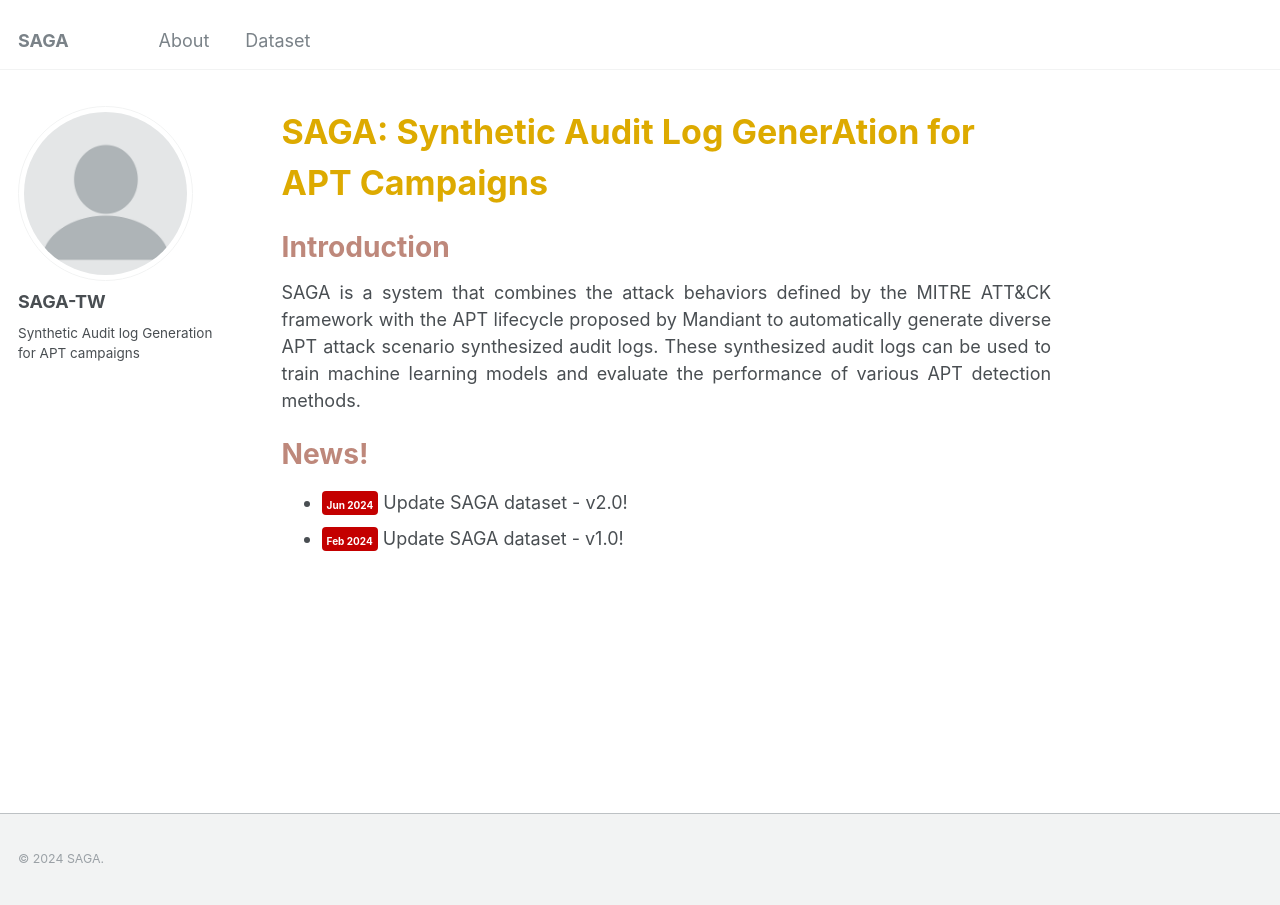
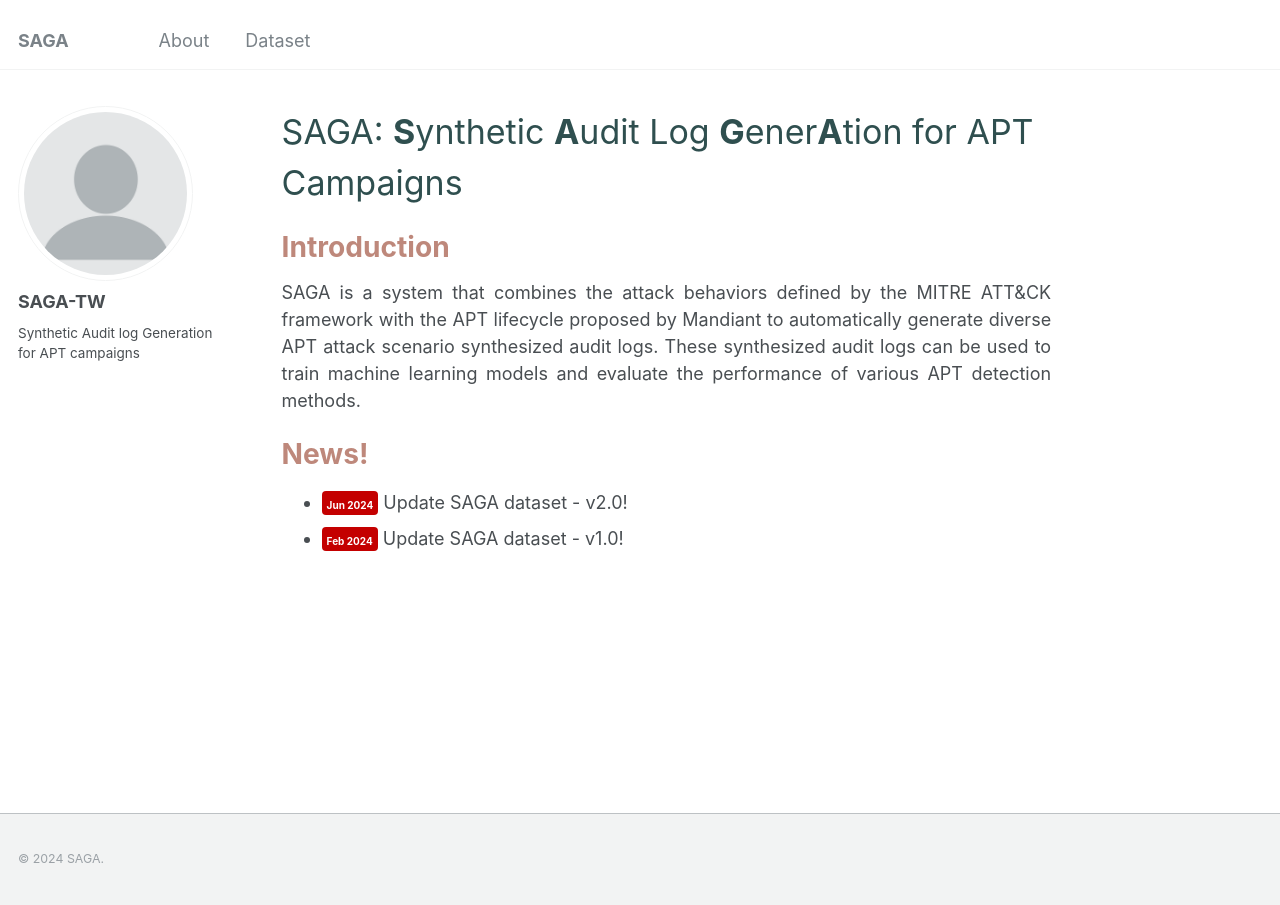
Before and after one commit to saga-tw/saga-tw.github.io, a Jekyll site: the page built from _pages/about.md, in a window 1280 px wide. Built offline with Jekyll 4.4.1, drawn with Linux system fonts in a browser that asks for light colours.

Commit message:
Update about.md

```diff
--- a/_pages/about.md
+++ b/_pages/about.md
@@ -6,7 +6,7 @@ redirect_from:
   - /about/
   - /about.html
 ---
-<span style="color:#DDAA00;font-weight:700;font-size:34px">SAGA: <b>S</b>ynthetic <b>A</b>udit Log <b>G</b>ener<b>A</b>tion for APT Campaigns</span>
+<span style="color:#2F4F4F;font-size:34px">SAGA: <b>S</b>ynthetic <b>A</b>udit Log <b>G</b>ener<b>A</b>tion for APT Campaigns</span>
 
 <h1 style= "color:#be887b"> Introduction </h1>
 <p style="text-align: justify; white-space: normal;">SAGA is a system that combines the attack behaviors defined by the MITRE ATT&CK framework with the APT lifecycle proposed by Mandiant to automatically generate diverse APT attack scenario synthesized audit logs. These synthesized audit logs can be used to train machine learning models and evaluate the performance of various APT detection methods.</p>
```
